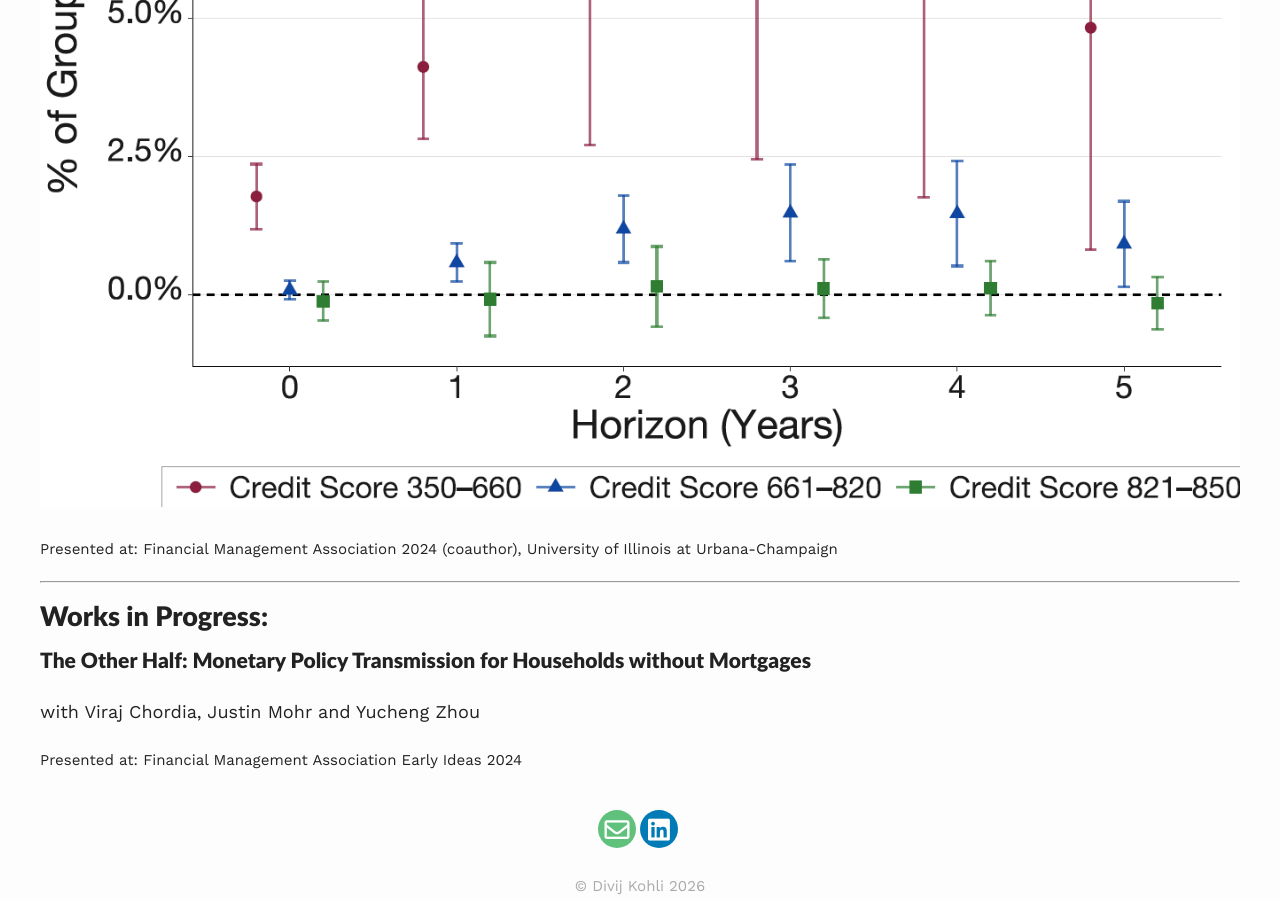
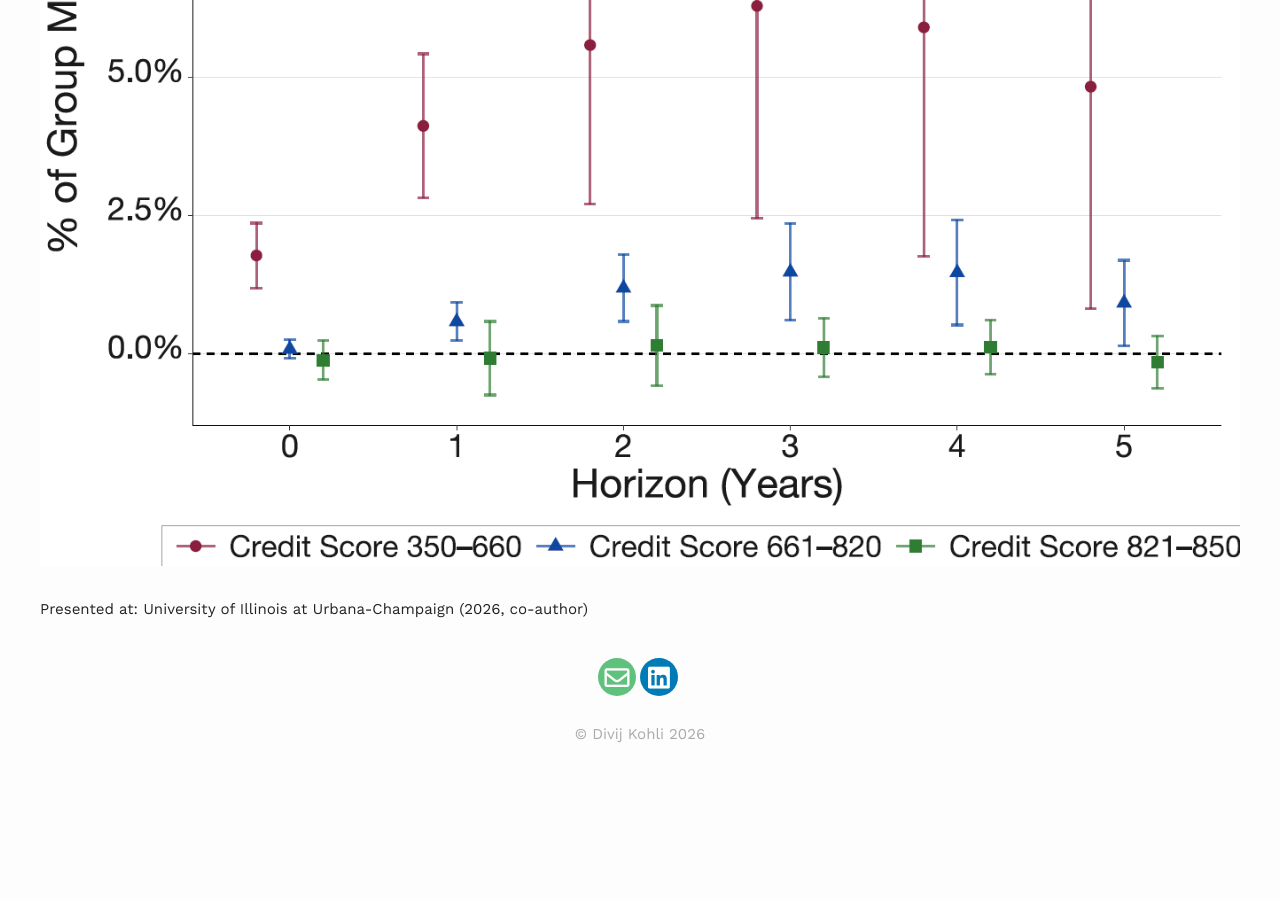
Before and after one commit to divijkohli/divijkohli.github.io, a Jekyll site: the page built from _pages/research.md, in a window 1280 px wide and 900 px high, scrolled down 3904 px. Built offline with Jekyll 4.4.1, drawn with Linux system fonts in a browser that asks for light colours; nearby versions of some CDN libraries; after the commit the page ends 4652 px from its top, so only the background shows below that; some of the changed text lies outside the part shown.

Commit message:
Update research.md

```diff
--- a/_pages/research.md
+++ b/_pages/research.md
@@ -20,7 +20,7 @@ We exploit a large-scale shift in U.S. credit card payment infrastructure to ide
 </p>
 ![Plot]( {{ site.baseurl }}/assets/images/KM.png )
 <p align="justify"><small>
-Presented at: Financial Management Association 2024 (coauthor), University of Illinois at Urbana-Champaign </small></p>
+Presented at: Eastern Finance Association 2026, Boulder Summer Conference on Consumer Financial Decision Making 2025, University of Illinois Urbana-Champaign 2024, Financial Management Association 2024 (coauthor)  </small></p>
 
 
 ### The Effects of Deleting Medical Debt from Consumer Credit Reports
@@ -33,7 +33,7 @@ One in seven Americans carry medical debt, with \$69 billion reported on consume
     <img src="{{ site.baseurl }}/assets/images/DFKR.png" alt="" width="800">
 </div>
 <p align="justify"><small>
-Presented at: University of Illinois at Urbana-Champaign, Georgetown McDonough (coauthor)</small></p>
+Presented at: Midwest Finance Association 2026, American Finance Association 2026 (coauthor), University of Illinois at Urbana-Champaign, Georgetown McDonough (coauthor),  </small></p>
 
 
 ### Rates Up, Balances Up: Uneven Monetary Transmission in Consumer Credit Markets
@@ -45,16 +45,4 @@ What happens to consumer borrowing when interest rates rise? Standard intuition
 </p>
 ![Plot]( {{ site.baseurl }}/assets/images/CKMZ.png )
 <p align="justify"><small>
-Presented at: Financial Management Association 2024 (coauthor), University of Illinois at Urbana-Champaign </small></p>
-
-
----
-
-## Works in Progress:
-
-### The Other Half: Monetary Policy Transmission for Households without Mortgages
-with Viraj Chordia, Justin Mohr and Yucheng Zhou
-
-<p align="justify"><small>
-Presented at: Financial Management Association Early Ideas 2024
-</small></p>
+Presented at: University of Illinois at Urbana-Champaign (2026, co-author) </small></p>
```
